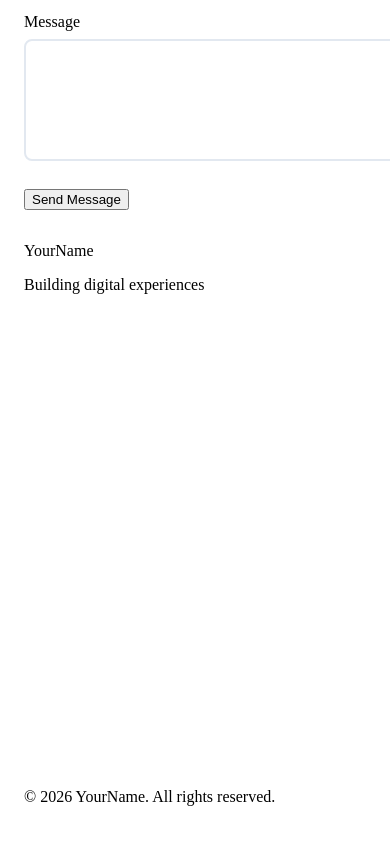
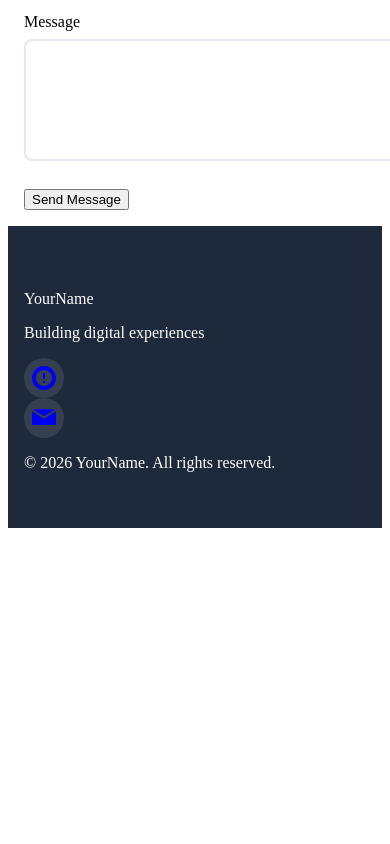
Before and after one commit to phongDauto-cloud/2451170938_PhieuBaiTapThucHanh, a plain HTML site: page PhieuBaiTapThucHanh_1/project/index.html in a window 390 px wide. Shown: the part 3582-4426 px from the top of the page. After the commit the page ends 4118 px from the top, so only its background shows below. Drawn offline with Linux system fonts and the light colour scheme.

Commit message:
[FEATURE] Add responsive footer

```diff
--- a/PhieuBaiTapThucHanh_1/project/css/footer.css
+++ b/PhieuBaiTapThucHanh_1/project/css/footer.css
@@ -0,0 +1,21 @@
+.footer {
+    background: var(--color-dark);
+    color: white;
+    padding: 3rem 0 1.5rem;
+}
+
+.social-link {
+    width: 40px;
+    height: 40px;
+    display: flex;
+    align-items: center;
+    justify-content: center;
+    border-radius: 50%;
+    background: rgba(255,255,255,0.1);
+    transition: all 0.3s ease;
+}
+
+.social-link:hover {
+    background: var(--color-primary);
+    transform: translateY(-3px);
+}
--- a/PhieuBaiTapThucHanh_1/project/index.html
+++ b/PhieuBaiTapThucHanh_1/project/index.html
@@ -13,7 +13,7 @@
     <link rel="stylesheet" href="css/portfolio.css">
     <link rel="stylesheet" href="css/base.css">
     <link rel="stylesheet" href="css/contact.css">
-</head>
+    <link rel="stylesheet" href="css/footer.css">
 
 <body>
     <header>
@@ -160,7 +160,6 @@
                         <span class="icon">📍</span>
                         <span>Hanoi, Vietnam</span>
                     </div>
-            </div>
                 <form class="contact-form">
                     <div class="form-group">
                         <label for="name">Name</label>
@@ -185,14 +184,18 @@
                 <div class="footer-logo">YourName</div>
                 <p class="footer-tagline">Building digital experiences</p>
                 <div class="social-links">
-                <a href="#" class="social-link" aria-label="GitHub">
-                    <svg><!-- GitHub icon --></svg>
+                    <a href="https://github.com/phongDauto-cloud" class="social-link" aria-label="GitHub">
+                        <svg width="24" height="24" viewBox="0 0 24 24" fill="currentColor">
+                            <path
+                              d="M12 0c-6.627 0-12 5.373-12 12s5.373 12 12 12 12-5.373 12-12-5.373-12-12-12zm0 20c-4.418 0-8-3.582-8-8s3.582-8 8-8 8 3.582 8 8-3.582 8-8 8zm-1-13h2v6h-2zm0 8h2v2h-2z" />
+                        </svg>
                     </a>
-                <a href="#" class="social-link" aria-label="LinkedIn">
-                    <svg><!-- LinkedIn icon --></svg>
-                </a>
-                <a href="#" class="social-link" aria-label="Email">
-                    <svg><!-- Email icon --></svg>
+
+                    <a href="mailto:hmp2k6@gmail.com" class="social-link" aria-label="Email">
+                        <svg width="24" height="24" viewBox="0 0 24 24" fill="currentColor">
+                            <path
+                                d="M12 12.713l-11.99-7.713v13.999h23.98v-13.999l-11.99 7.713zm0-2.427l10.99-7.086h-21.98l10.99 7.086z" />
+</svg>
                 </a>
             </div>
         </div>
```
Lines whose indentation alone changed are shown as unchanged.
